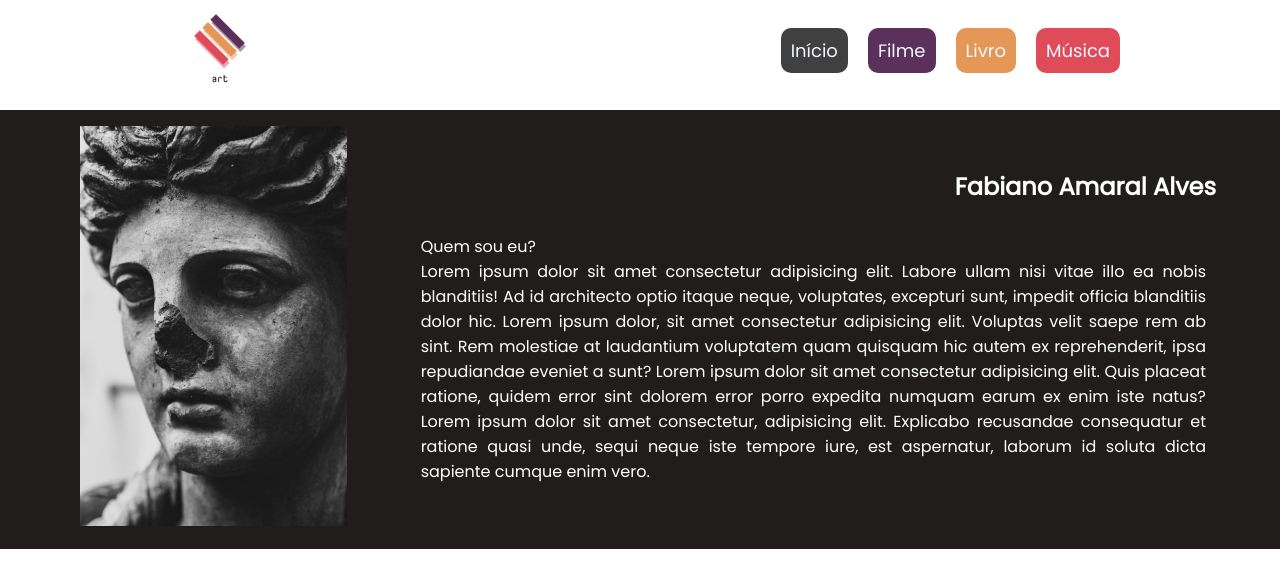
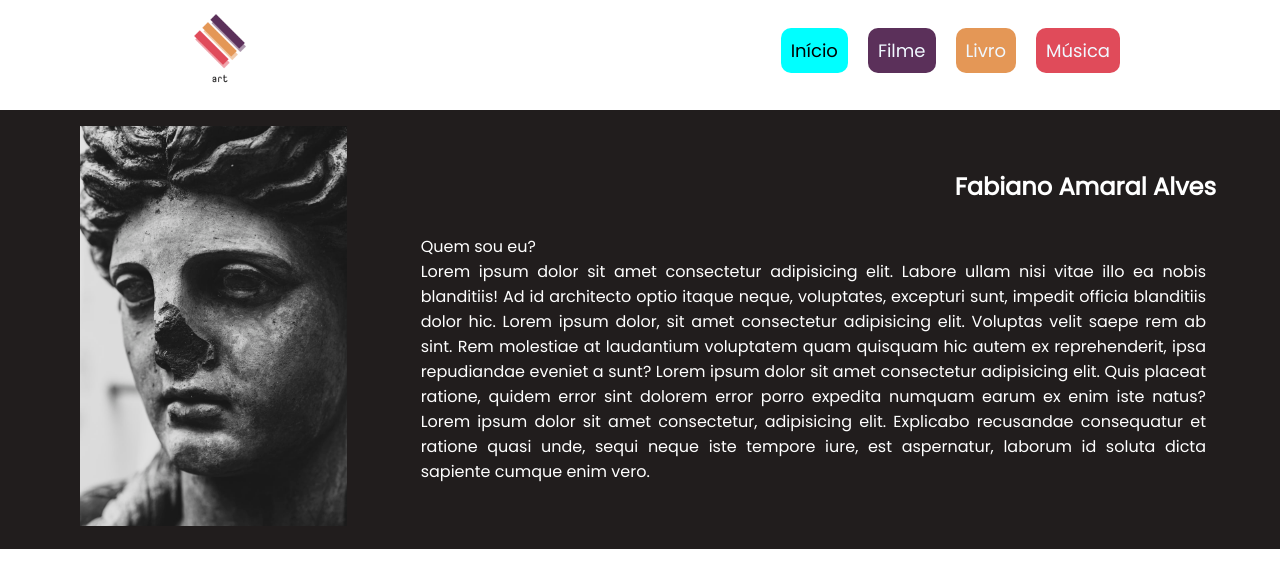
Before and after one commit to faamaral/site-artista-web02-2020, a plain HTML site: page index.html in a window 1280 px wide. In both pictures the pointer is over the link "Início". Shown: the top 566 px of the page. Drawn offline with Linux system fonts and the light colour scheme.

Commit message:
adicionando hover no menu"

```diff
--- a/css/estilo.css
+++ b/css/estilo.css
@@ -128,6 +128,11 @@ nav {
   border-radius: 10px;
 }
 
+.link-menu:hover {
+  color: #000;
+  background-color: aqua;
+}
+
 .f {
   background-color: #5b305a;
 }
```
